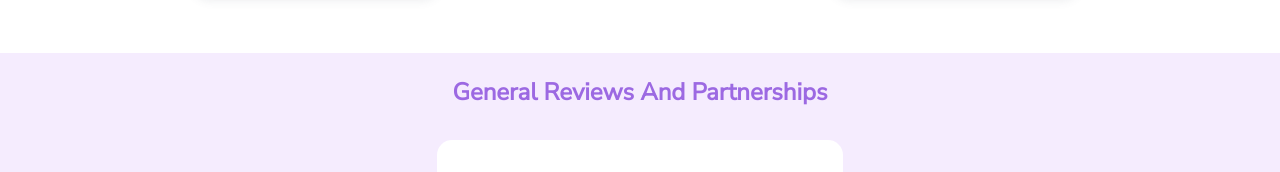
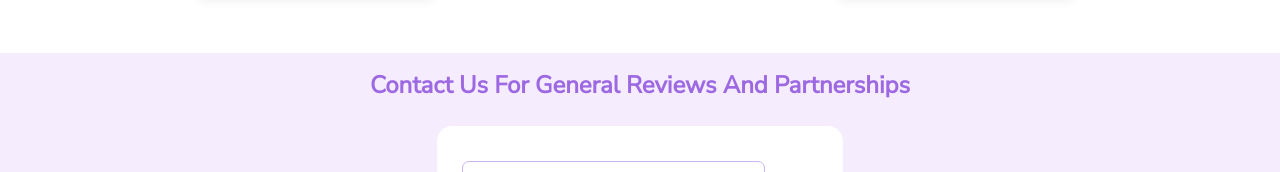
Before and after one commit to Mtconcept/carl.github.io, a plain HTML site: page index.html in a window 1280 px wide. Shown: the part 3337-3509 px from the top of the page. Drawn offline with nearby package versions, Linux system fonts and the light colour scheme.

Commit message:
updated content

```diff
--- a/index.html
+++ b/index.html
@@ -260,7 +260,7 @@
                 <div class="teamvalues">
                     <h3>Olakunle Temitayo</h3>
                     <p>Co-Founder & UI/UX Designer</p>
-                    <p> A Renowned Software Engineer & Product Designer,focused on
+                    <p> A Renowned Software Engineer & Product Designer, focused on
                         solving problem using code and design.
                     </p>
                 </div>
@@ -270,7 +270,7 @@
                 <div class="teamvalues">
                     <h3>Cynthia Ineh</h3>
                     <p>Co-Founder & Front-end Developer </p>
-                    <p> A Renowned Front-end Developer,focused on building user interfaces,
+                    <p> A Renowned Front-end Developer, focused on building user interfaces,
                         mobile applications and making the web a beautiful place.
                     </p>
                 </div>
@@ -302,7 +302,7 @@
     <section>
         <!-- get in touch -->
         <div class="getInTouchbody" id="getInTouchbody">
-            <h4 class="text-center getInTouchTxt">General Reviews And Partnerships</h4>
+            <h4 class="text-center getInTouchTxt">Contact Us For General Reviews And Partnerships</h4>
 
 
             <div class="row">
--- a/style.css
+++ b/style.css
@@ -451,7 +451,7 @@ input[id="update"] {
 
 .getInTouchTxt {
   color: #9c69e2;
-  padding: 25px;
+  padding: 18px;
   font-weight: bold;
 }
 .rectangleDiv2 {
```
